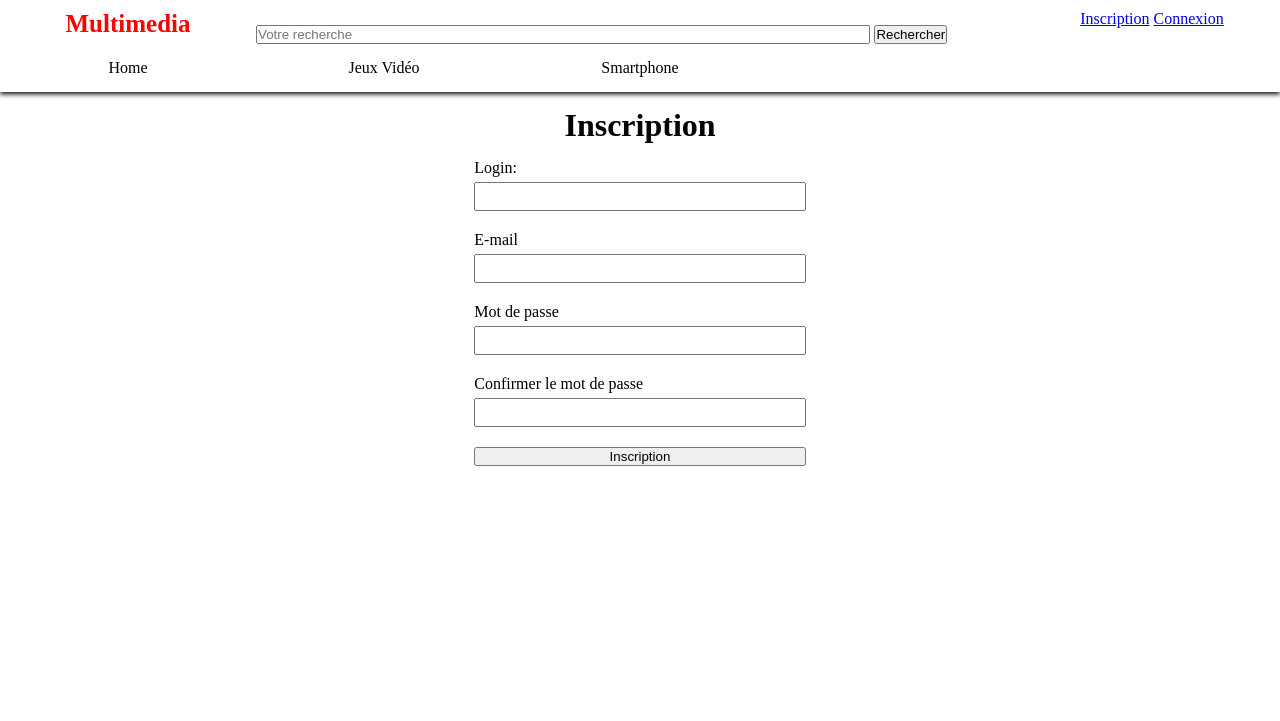
After one commit to webepse/multimedia, a PHP site: page /index.php?action=inscription in a window 1280 px wide. The commit adds this page. Shown: the top 721 px of the page. Run offline with PHP 8.4, Linux system fonts and the light colour scheme.

Commit message:
inscription - connexion front

```diff
--- a/admin/deleteMember.php
+++ b/admin/deleteMember.php
@@ -39,7 +39,6 @@
         $delete->closeCursor();
         header("LOCATION:member.php?delete=success&id=".$id);
     }
-
 ?>
 <!DOCTYPE html>
 <html lang="fr">
--- a/index.php
+++ b/index.php
@@ -7,7 +7,10 @@
             "home" => "home.php",
             "smartphone" => "smartphone.php",
             "jeux"=> "jeux.php",
-            "produits"=>"produit.php"
+            "produits"=>"produit.php",
+            "inscription"=>"inscription.php",
+            "connexion"=>"connex.php",
+            "deconnexion"=>"deco"
         ];
         if(array_key_exists($_GET['action'],$menu))
         {
@@ -30,6 +33,9 @@
                     header("HTTP/1.1 404 Not Found");
                     $action = "404.php";
                 }
+            }elseif($_GET['action']=="deconnexion"){
+                session_destroy();
+                header("LOCATION:index.php");
             }else{
                 $action = $menu[$_GET['action']];
             }
@@ -61,7 +67,20 @@
             </div>
         </form>
         <div id="connexion">
-            <h1>connexion</h1>
+            <?php
+                if(!isset($_SESSION['login']))
+                {
+            ?>
+                <a href="index.php?action=inscription">Inscription</a>
+                <a href="index.php?action=connexion">Connexion</a>
+
+            <?php
+                }else{
+            ?>
+                <a href="index.php?action=deconnexion">Déconnexion</a>
+            <?php
+                }
+            ?>
         </div>
         <nav>
             <ul>
--- /dev/null
+++ b/pages/inscription.php
@@ -0,0 +1,35 @@
+<h1>Inscription</h1>
+<div class="container">
+    <form action="treatment.php" method="POST">
+        <div class="form-group">
+            <label for="login">Login: </label>
+            <input type="text" id="login" name="login" class="form-control">
+        </div>
+
+        <div class="form-group">
+            <label for="email">E-mail</label>
+            <input type="email" id="email" name="email" class="form-control">
+        </div>
+
+        <div class="form-group">
+            <label for="password">Mot de passe</label>
+            <input type="password" name="password" id="password" class="form-control">
+        </div>
+
+        <div class="form-group">
+            <label for="confirmPassword">Confirmer le mot de passe</label>
+            <input type="password" name="confirmPassword" id="confirmPassword" class="form-control">
+        </div>
+
+        <div class="form-group">
+            <input type="submit" value="Inscription">
+        </div>
+
+        <?php
+            if(isset($_GET['err']))
+            {
+                echo "<div class='alert'>Un problème est survenu</div>";
+            }
+        ?>
+    </form>
+</div>
--- a/style.css
+++ b/style.css
@@ -94,3 +94,38 @@ main h1{
 }
 
 /* produit */
+
+/* inscription */
+
+.container form{
+   grid-column: 2;
+}
+
+header .form-group{
+    display: block;
+}
+
+.form-group{
+    width: 100%;
+    margin: 15px 0;
+    display: flex;
+    flex-direction: column;
+}
+
+.form-control{
+    width: 100%;
+    padding: 5px 2px;
+    margin: 5px 0;
+}
+
+.alert{
+    width: 100%;
+    padding: 5px 2px;
+    margin: 5px 0;
+    background-color: #e45353;
+}
+
+#connex{
+    grid-column: 2/span 1;
+    width: 100%;
+}
```
Also changed, not shown: pages/connex.php (added, +25 -0 lines), treatConnex.php (added, +40 -0 lines), treatment.php (added, +65 -0 lines).
